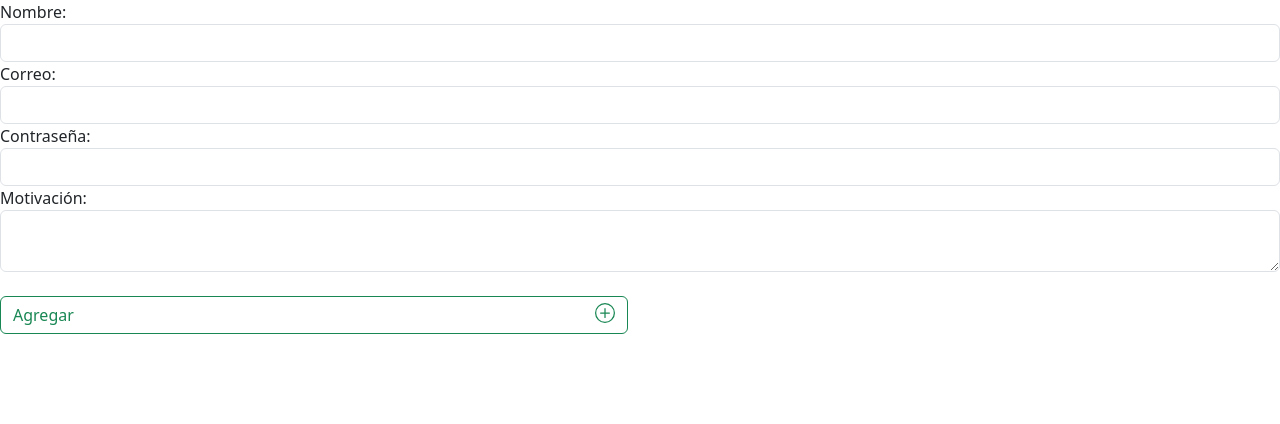
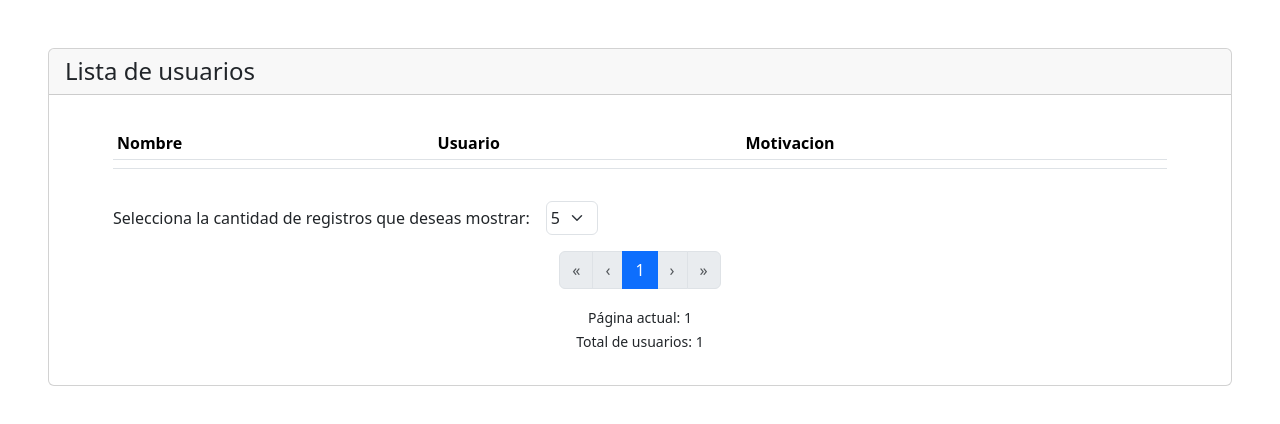
Before and after one commit to MkeBssUni/SDA_Cifrado, a Vue app in the folder clienteCifrado/: page / in a window 1280 px wide. Shown: the top 424 px of the page. Built offline with nearby package versions, Linux system fonts and the light colour scheme.

Commit message:
user table

```diff
--- a/clienteCifrado/src/App.vue
+++ b/clienteCifrado/src/App.vue
@@ -1,12 +1,14 @@
 <script setup>
-import TestForm from './views/TestForm.vue';
-
+import UserTable from './modules/users/views/UserTable.vue'
+components: {
+  UserTable
+}
 </script>
 
 <template>
   <div id="app">
     <main>
-      <TestForm />
+      <UserTable />
     </main>
   </div>
 </template>
--- /dev/null
+++ b/clienteCifrado/src/modules/users/views/UserTable.vue
@@ -0,0 +1,64 @@
+<template>
+    <b-container fluid>
+        <b-row>
+            <b-col cols="12" class="p-5">
+                <b-card>
+                    <template #header>
+                        <h4 class="mb-0">Lista de usuarios</h4>
+                    </template>
+                    <b-card-body class="px-5">
+                        <b-row>
+                            <b-col cols="12">
+                                <b-table id="my-table" :fields="fields" :items="users" :per-page="perPage" :current-page="currentPage"
+                                    responsive="sm" small stripped hover></b-table>
+                            </b-col>
+                            <b-col cols="12">
+                                <label for="perPage">Selecciona la cantidad de registros que deseas mostrar:</label>
+                                <b-form-select :options="pageOptions" v-model="perPage"
+                                    class="mx-3 my-3 p-1 form-select d-inline-block" style="width: 5%;"></b-form-select>
+                            </b-col>
+                            <b-col cols="12" class="text-center">
+                                <b-pagination v-model="currentPage" :total-rows="rows" :per-page="perPage"
+                                    aria-controls="my-table" align="center"></b-pagination>
+                                <small class="mt-3">Página actual: {{ currentPage }}</small><br />
+                                <small class="mt-3">Total de usuarios: {{ rows }}</small>
+                            </b-col>
+                        </b-row>
+                    </b-card-body>
+                </b-card>
+            </b-col>
+        </b-row>
+    </b-container>
+</template>
+
+<script>
+import instance from "../../../config/axios";
+export default {
+    data() {
+        return {
+            perPage: 5,
+            currentPage: 1,
+            pageOptions: [5, 10, 15, 20],
+            fields: [
+                { key: "name", label: "Nombre" },
+                { key: "username", label: "Usuario" },
+                { key: "motivation", label: "Motivacion" }
+            ],
+            users: [{}],
+        };
+    },
+    methods: {
+
+    },
+    computed: {
+        rows() {
+            return this.users.length;
+        },
+    },
+    mounted() {
+        this.perPage = 5;
+    },
+};
+</script>
+
+<style scoped></style>
```
